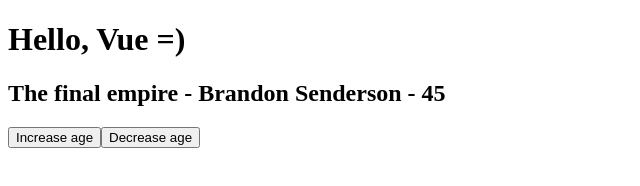
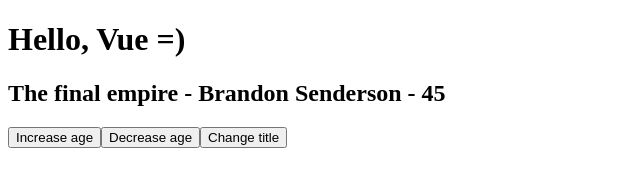
Before and after one commit to Larrygf02/vue3-basics, a plain HTML site: page index.html in a window 1280 px wide. Shown: the whole page, without its empty margins (0-640 px from the left). Drawn offline with nearby package versions, Linux system fonts and the light colour scheme.

Commit message:
buttons and click events

```diff
--- a/app.js
+++ b/app.js
@@ -5,6 +5,11 @@ const app = Vue.createApp({
             author: 'Brandon Senderson',
             age: 45
         }
+    },
+    methods: {
+        changeTitle() {
+            this.title = 'New final empire'
+        }
     }
     // template: '<h2>I am the template now</h2>'
 })
--- a/index.html
+++ b/index.html
@@ -13,6 +13,7 @@
         <h2>{{ title }} - {{ author }} - {{ age }}</h2>
         <button v-on:click="age++">Increase age</button>
         <button v-on:click="age--">Decrease age</button>
+        <button v-on:click="changeTitle">Change title</button>
     </div>
     <script src="app.js"></script>
 </body>
```
